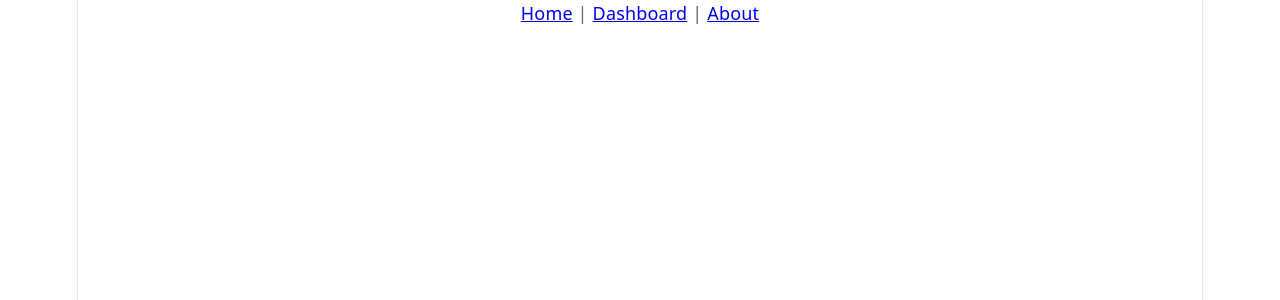
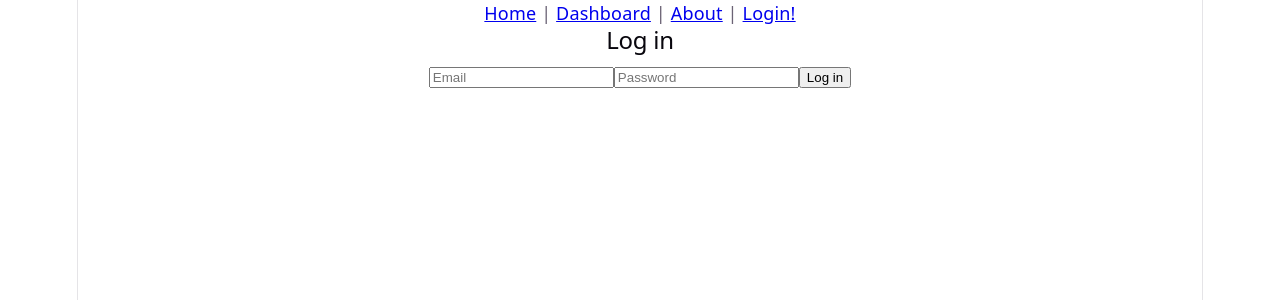
Before and after one commit to amgarza-cmd/team_project, a React (Vite) app: page /login in a window 1280 px wide. Shown: the top 300 px of the page. Built offline with nearby package versions, Linux system fonts and the light colour scheme.

Commit message:
login Page, login endpoint, authenticateToken middleware, added a force login to see data.

```diff
--- a/package.json
+++ b/package.json
@@ -21,6 +21,7 @@
     "debug": "^4.4.3",
     "deep-is": "^0.1.4",
     "detect-libc": "^2.1.2",
+    "dotenv": "^17.4.2",
     "electron-to-chromium": "^1.5.387",
     "escalade": "^3.2.0",
     "escape-string-regexp": "^4.0.0",
--- a/src/App.jsx
+++ b/src/App.jsx
@@ -4,16 +4,19 @@ import Home from "./pages/Home";
 import Dashboard from "./pages/Dashboard";
 import About from "./pages/About";
 import Reserve from "./pages/Reserve";
+import Login from "./pages/Login";
+import ProtectedRoute from './pages/ProtectedRoute';
 
 export default function App() {
   return (
     <BrowserRouter>
       <Navbar />
       <Routes>
-        <Route path="/" element={<Home />} />
-        <Route path="/dashboard" element={<Dashboard />} />
-        <Route path="/about" element={<About />} />
-        <Route path="/reserve" element={<Reserve />} />
+        <Route path="/login" element={<Login />} />
+        <Route path="/" element={<ProtectedRoute><Home /></ProtectedRoute>} />
+        <Route path="/dashboard" element={<ProtectedRoute><Dashboard /></ProtectedRoute>} />
+        <Route path="/about" element={<ProtectedRoute><About /></ProtectedRoute>} />
+        <Route path="/reserve" element={<ProtectedRoute><Reserve /></ProtectedRoute>} />
       </Routes>
     </BrowserRouter>
   );
--- a/src/components/Navbar.jsx
+++ b/src/components/Navbar.jsx
@@ -3,7 +3,12 @@ import { Link } from "react-router-dom";
 export default function Navbar() {
   return (
     <nav>
-      <Link to="/">Home</Link> | <Link to="/dashboard">Dashboard</Link> | <Link to="/about">About</Link>
+      <Link to="/">Home</Link> | <Link to="/dashboard">Dashboard</Link> | <Link to="/about">About</Link> | <Link to="/Login">Login!</Link>
     </nav>
   );
 }
+
+function Logout(){
+  localStorage.removeItem('token');
+  Navigate('/login');
+}
--- a/src/pages/About.jsx
+++ b/src/pages/About.jsx
@@ -7,7 +7,7 @@ export default function About() {
       <ul>
         <li>Marcelo - Team member</li>
         <li>CarvingRiper386 - Team member</li>
-        <li>timothyjg123 - Team member</li>
+        <li>Timothy Grix III - Team member</li>
       </ul>
     </div>
   );
--- /dev/null
+++ b/src/pages/Login.jsx
@@ -0,0 +1,63 @@
+import { useState } from 'react';
+import { useNavigate } from 'react-router-dom';
+
+export default function Login() {
+  const [email, setEmail] = useState('');
+  const [password, setPassword] = useState('');
+  const [error, setError] = useState('');
+  const [loading, setLoading] = useState(false);
+  const navigate = useNavigate();
+
+  async function handleSubmit(e) {
+    e.preventDefault();
+    setError('');
+    setLoading(true);
+
+    try {
+      const res = await fetch('http://localhost:3000/api/login', {
+        method: 'POST',
+        headers: { 'Content-Type': 'application/json' },
+        body: JSON.stringify({ email, password })
+      });
+
+      if (!res.ok) {
+        setError('Invalid email or password');
+        return;
+      }
+
+      const data = await res.json();
+      localStorage.setItem('token', data.accessToken);
+      navigate('/dashboard');
+    } catch (err) {
+      setError('Cannot reach server');
+    } finally {
+      setLoading(false);
+    }
+  }
+
+  return (
+    <form onSubmit={handleSubmit}>
+      <h2>Log in</h2>
+
+      <input
+        type="email"
+        value={email}
+        onChange={e => setEmail(e.target.value)}
+        placeholder="Email"
+      />
+
+      <input
+        type="password"
+        value={password}
+        onChange={e => setPassword(e.target.value)}
+        placeholder="Password"
+      />
+
+      <button type="submit" disabled={loading}>
+        {loading ? 'Logging in...' : 'Log in'}
+      </button>
+
+      {error && <p>{error}</p>}
+    </form>
+  );
+}
--- /dev/null
+++ b/src/pages/ProtectedRoute.jsx
@@ -0,0 +1,11 @@
+import { Navigate } from 'react-router-dom';
+
+export default function ProtectedRoute({ children }) {
+  const token = localStorage.getItem('token');
+
+  if (!token || token === 'undefined') {
+    return <Navigate to="/login" replace />;
+  }
+
+  return children;
+}
```
Also changed, not shown: server.js (+15 -11 lines), 2 other files (tests, documents, lock files or other folders).
